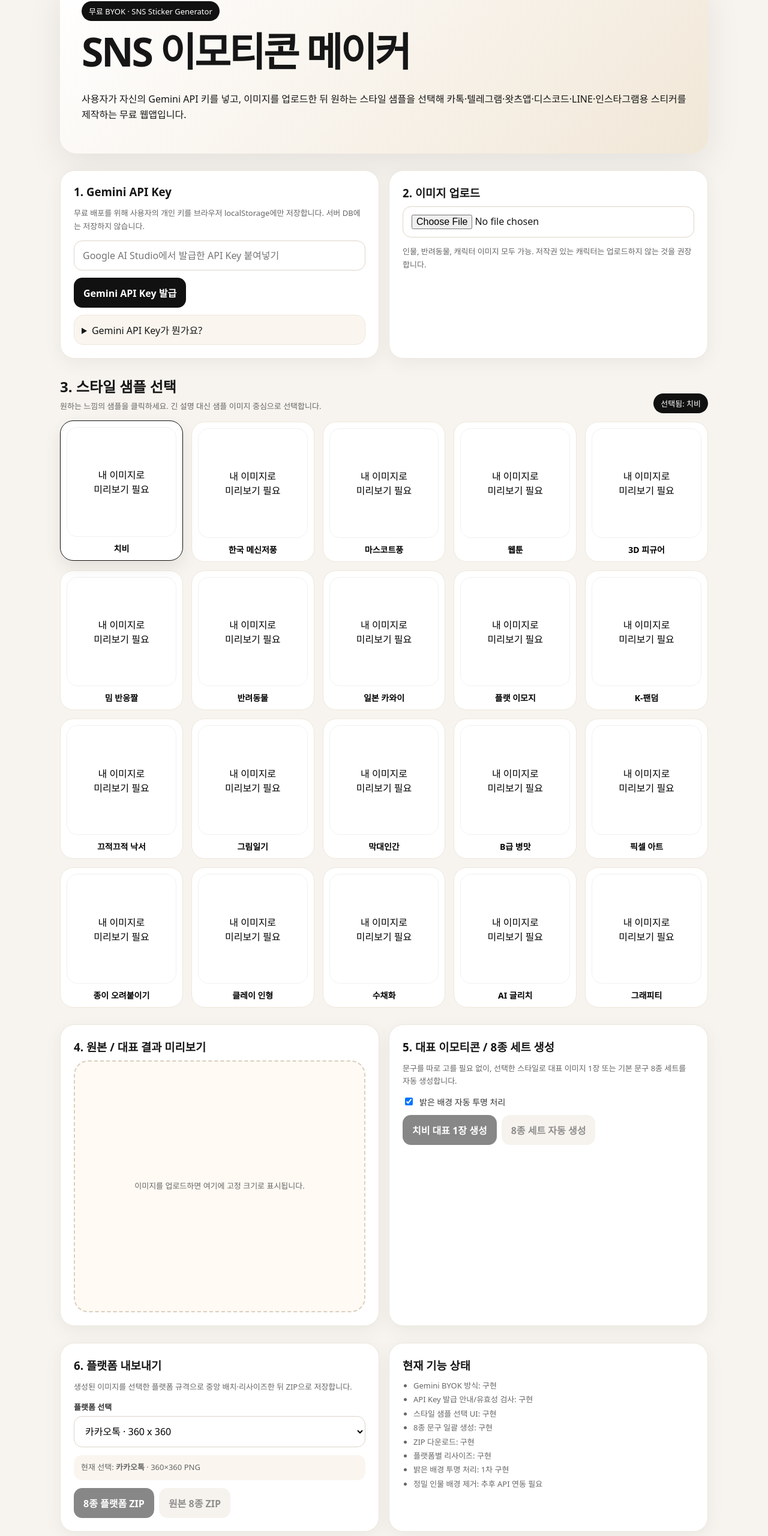
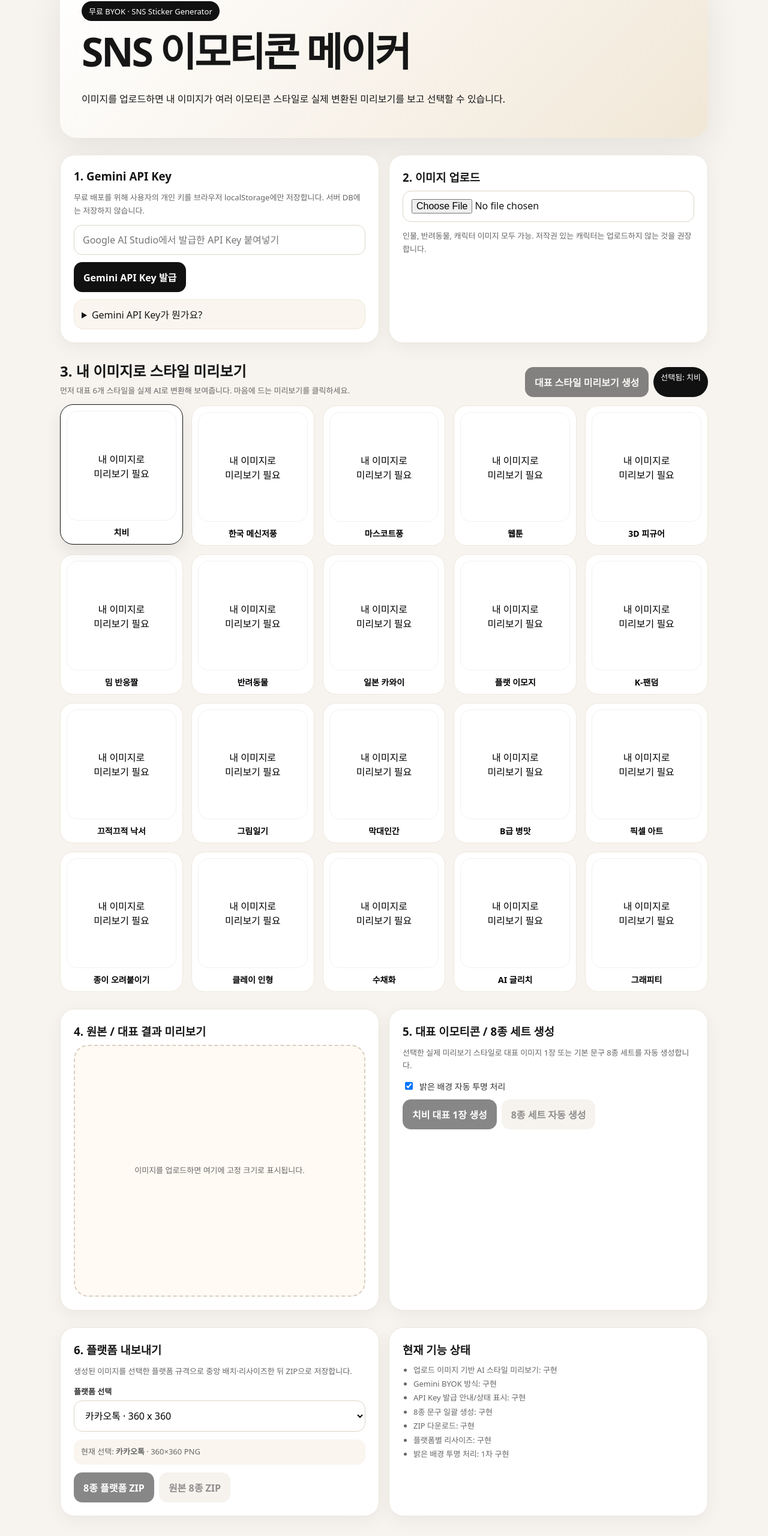
Before and after one commit to REDPAPA1000/sns_emoticon_maker, a Next.js app: page / in a window 1280 px wide. Shown: the part 66-2627 px from the top of the page at 60% size. Built offline with nearby package versions, Linux system fonts and the light colour scheme.

Commit message:
Add AI-generated style preview workflow

```diff
--- a/app/page.tsx
+++ b/app/page.tsx
@@ -12,11 +12,9 @@ import { downloadStickerZip, safeFileName, StickerFile } from '@/lib/zip';
 import { prepareStickerForPlatform, removeLightBackground } from '@/lib/image-processing';
 
 const PHRASES = ['좋아!', '고마워', 'ㅋㅋㅋ', '화이팅', '미안', '대박', '잘자', '인정'];
+const PREVIEW_STYLE_IDS = ['chibi', 'korean-messenger', 'webtoon', 'toy-3d', 'doodle', 'meme-reaction'];
 
-type GeneratedSticker = {
-  phrase: string;
-  image: string;
-};
+type GeneratedSticker = { phrase: string; image: string; };
 
 export default function Home() {
   const [apiKey, setApiKey] = useState('');
@@ -25,70 +23,73 @@ export default function Home() {
   const [selectedPlatformId, setSelectedPlatformId] = useState(PLATFORMS[0].id);
   const [result, setResult] = useState('');
   const [setResults, setSetResults] = useState<GeneratedSticker[]>([]);
+  const [stylePreviews, setStylePreviews] = useState<Record<string, string>>({});
+  const [previewLoadingIds, setPreviewLoadingIds] = useState<string[]>([]);
   const [loading, setLoading] = useState(false);
   const [batchLoading, setBatchLoading] = useState(false);
+  const [previewLoading, setPreviewLoading] = useState(false);
   const [exportLoading, setExportLoading] = useState(false);
   const [removeLightBg, setRemoveLightBg] = useState(true);
   const [batchProgress, setBatchProgress] = useState('');
   const [error, setError] = useState('');
 
-  const selectedPlatform = useMemo(
-    () => PLATFORMS.find((platform) => platform.id === selectedPlatformId) ?? PLATFORMS[0],
-    [selectedPlatformId]
-  );
-
+  const selectedPlatform = useMemo(() => PLATFORMS.find((platform) => platform.id === selectedPlatformId) ?? PLATFORMS[0], [selectedPlatformId]);
   const canGenerate = useMemo(() => Boolean(apiKey && image && selectedStyle), [apiKey, image, selectedStyle]);
 
-  const requestSticker = useCallback(async (targetPhrase: string) => {
+  const requestStickerForStyle = useCallback(async (style: StickerStyle, targetPhrase: string) => {
     const response = await fetch('/api/generate', {
       method: 'POST',
       headers: { 'Content-Type': 'application/json' },
-      body: JSON.stringify({
-        apiKey,
-        imageDataUrl: image,
-        stylePrompt: selectedStyle.prompt,
-        phrase: targetPhrase
-      })
+      body: JSON.stringify({ apiKey, imageDataUrl: image, stylePrompt: style.prompt, phrase: targetPhrase })
     });
-
     const json = await response.json();
-
-    if (!response.ok) {
-      throw new Error(json.error || '생성 실패');
-    }
-
-    if (!json.image) {
-      throw new Error('이미지 응답이 없습니다.');
-    }
-
+    if (!response.ok) throw new Error(json.error || '생성 실패');
+    if (!json.image) throw new Error('이미지 응답이 없습니다.');
     const generatedImage = String(json.image);
     return removeLightBg ? removeLightBackground(generatedImage) : generatedImage;
-  }, [apiKey, image, selectedStyle, removeLightBg]);
+  }, [apiKey, image, removeLightBg]);
+
+  const requestSticker = useCallback((targetPhrase: string) => requestStickerForStyle(selectedStyle, targetPhrase), [requestStickerForStyle, selectedStyle]);
+
+  const generateStylePreviews = useCallback(async () => {
+    setError('');
+    setPreviewLoading(true);
+    setStylePreviews({});
+    const previewStyles = STYLES.filter((style) => PREVIEW_STYLE_IDS.includes(style.id));
+    setPreviewLoadingIds(previewStyles.map((style) => style.id));
+
+    try {
+      const nextPreviews: Record<string, string> = {};
+      for (const style of previewStyles) {
+        setPreviewLoadingIds((ids) => ids.includes(style.id) ? ids : [...ids, style.id]);
+        const generated = await requestStickerForStyle(style, '');
+        nextPreviews[style.id] = generated;
+        setStylePreviews({ ...nextPreviews });
+        setPreviewLoadingIds((ids) => ids.filter((id) => id !== style.id));
+      }
+      if (previewStyles[0]) setSelectedStyle(previewStyles[0]);
+    } catch (event: unknown) {
+      const message = event instanceof Error ? event.message : '스타일 미리보기 생성 중 오류가 발생했습니다.';
+      setError(message);
+    } finally {
+      setPreviewLoading(false);
+      setPreviewLoadingIds([]);
+    }
+  }, [requestStickerForStyle]);
 
   const generate = useCallback(async () => {
-    setError('');
-    setLoading(true);
-    setResult('');
-
+    setError(''); setLoading(true); setResult('');
     try {
       const generated = await requestSticker('');
       setResult(generated);
     } catch (event: unknown) {
-      const message = event instanceof Error ? event.message : '오류가 발생했습니다.';
-      setError(message);
-    } finally {
-      setLoading(false);
-    }
+      setError(event instanceof Error ? event.message : '오류가 발생했습니다.');
+    } finally { setLoading(false); }
   }, [requestSticker]);
 
   const generateSet = useCallback(async () => {
-    setError('');
-    setBatchLoading(true);
-    setSetResults([]);
-    setBatchProgress(`0 / ${PHRASES.length} 생성 준비 중`);
-
+    setError(''); setBatchLoading(true); setSetResults([]); setBatchProgress(`0 / ${PHRASES.length} 생성 준비 중`);
     const nextResults: GeneratedSticker[] = [];
-
     try {
       for (let index = 0; index < PHRASES.length; index += 1) {
         const currentPhrase = PHRASES[index];
@@ -97,226 +98,68 @@ export default function Home() {
         nextResults.push({ phrase: currentPhrase, image: generated });
         setSetResults([...nextResults]);
       }
-
       setBatchProgress(`${PHRASES.length} / ${PHRASES.length} 생성 완료`);
     } catch (event: unknown) {
-      const message = event instanceof Error ? event.message : '세트 생성 중 오류가 발생했습니다.';
-      setError(message);
+      setError(event instanceof Error ? event.message : '세트 생성 중 오류가 발생했습니다.');
       setBatchProgress('생성 실패');
-    } finally {
-      setBatchLoading(false);
-    }
+    } finally { setBatchLoading(false); }
   }, [requestSticker]);
 
   const downloadOriginalSet = useCallback(async () => {
     try {
-      const files: StickerFile[] = setResults.map((item, index) => ({
-        fileName: `${String(index + 1).padStart(2, '0')}_${selectedStyle.id}_${safeFileName(item.phrase)}.png`,
-        dataUrl: item.image
-      }));
-
+      const files: StickerFile[] = setResults.map((item, index) => ({ fileName: `${String(index + 1).padStart(2, '0')}_${selectedStyle.id}_${safeFileName(item.phrase)}.png`, dataUrl: item.image }));
       await downloadStickerZip(files, `sns-${selectedStyle.id}-original-8set.zip`);
-    } catch (event: unknown) {
-      const message = event instanceof Error ? event.message : 'ZIP 다운로드 중 오류가 발생했습니다.';
-      setError(message);
-    }
+    } catch (event: unknown) { setError(event instanceof Error ? event.message : 'ZIP 다운로드 중 오류가 발생했습니다.'); }
   }, [selectedStyle.id, setResults]);
 
   const downloadPlatformSet = useCallback(async () => {
-    setError('');
-    setExportLoading(true);
-
+    setError(''); setExportLoading(true);
     try {
       const files: StickerFile[] = [];
-
       for (let index = 0; index < setResults.length; index += 1) {
         const item = setResults[index];
-        const resized = await prepareStickerForPlatform(item.image, {
-          width: selectedPlatform.width,
-          height: selectedPlatform.height,
-          removeLightBg,
-          paddingRatio: 0.88
-        });
-
-        files.push({
-          fileName: `${String(index + 1).padStart(2, '0')}_${selectedPlatform.id}_${selectedStyle.id}_${safeFileName(item.phrase)}.png`,
-          dataUrl: resized
-        });
+        const resized = await prepareStickerForPlatform(item.image, { width: selectedPlatform.width, height: selectedPlatform.height, removeLightBg, paddingRatio: 0.88 });
+        files.push({ fileName: `${String(index + 1).padStart(2, '0')}_${selectedPlatform.id}_${selectedStyle.id}_${safeFileName(item.phrase)}.png`, dataUrl: resized });
       }
-
       await downloadStickerZip(files, `${selectedPlatform.id}-${selectedStyle.id}-${selectedPlatform.width}x${selectedPlatform.height}-8set.zip`);
-    } catch (event: unknown) {
-      const message = event instanceof Error ? event.message : '플랫폼 ZIP 변환 중 오류가 발생했습니다.';
-      setError(message);
-    } finally {
-      setExportLoading(false);
-    }
+    } catch (event: unknown) { setError(event instanceof Error ? event.message : '플랫폼 ZIP 변환 중 오류가 발생했습니다.'); }
+    finally { setExportLoading(false); }
   }, [removeLightBg, selectedPlatform, selectedStyle.id, setResults]);
 
   const downloadPlatformSingle = useCallback(async () => {
     if (!result) return;
-    setError('');
-    setExportLoading(true);
-
+    setError(''); setExportLoading(true);
     try {
-      const resized = await prepareStickerForPlatform(result, {
-        width: selectedPlatform.width,
-        height: selectedPlatform.height,
-        removeLightBg,
-        paddingRatio: 0.88
-      });
-
-      await downloadStickerZip([
-        {
-          fileName: `single_${selectedPlatform.id}_${selectedStyle.id}.png`,
-          dataUrl: resized
-        }
-      ], `single-${selectedPlatform.id}-${selectedStyle.id}.zip`);
-    } catch (event: unknown) {
-      const message = event instanceof Error ? event.message : '대표 이미지 변환 중 오류가 발생했습니다.';
-      setError(message);
-    } finally {
-      setExportLoading(false);
-    }
+      const resized = await prepareStickerForPlatform(result, { width: selectedPlatform.width, height: selectedPlatform.height, removeLightBg, paddingRatio: 0.88 });
+      await downloadStickerZip([{ fileName: `single_${selectedPlatform.id}_${selectedStyle.id}.png`, dataUrl: resized }], `single-${selectedPlatform.id}-${selectedStyle.id}.zip`);
+    } catch (event: unknown) { setError(event instanceof Error ? event.message : '대표 이미지 변환 중 오류가 발생했습니다.'); }
+    finally { setExportLoading(false); }
   }, [removeLightBg, result, selectedPlatform, selectedStyle.id]);
 
   return (
     <main className="container">
-      <section className="hero">
-        <span className="badge">무료 BYOK · SNS Sticker Generator</span>
-        <h1>SNS 이모티콘 메이커</h1>
-        <p>
-          사용자가 자신의 Gemini API 키를 넣고, 이미지를 업로드한 뒤 원하는 스타일 샘플을 선택해
-          카톡·텔레그램·왓츠앱·디스코드·LINE·인스타그램용 스티커를 제작하는 무료 웹앱입니다.
-        </p>
+      <section className="hero"><span className="badge">무료 BYOK · SNS Sticker Generator</span><h1>SNS 이모티콘 메이커</h1><p>이미지를 업로드하면 내 이미지가 여러 이모티콘 스타일로 실제 변환된 미리보기를 보고 선택할 수 있습니다.</p></section>
+
+      <section className="section grid grid-2 fixed-grid"><ApiKeyBox onChange={setApiKey} /><ImageUploader onImage={setImage} /></section>
+
+      <section className="section">
+        <div className="style-toolbar">
+          <div><h2>3. 내 이미지로 스타일 미리보기</h2><p className="small">먼저 대표 6개 스타일을 실제 AI로 변환해 보여줍니다. 마음에 드는 미리보기를 클릭하세요.</p></div>
+          <div className="button-row"><button className="btn" disabled={!apiKey || !image || previewLoading || loading || batchLoading} onClick={generateStylePreviews}>{previewLoading ? '미리보기 생성 중...' : '대표 스타일 미리보기 생성'}</button><span className="badge">선택됨: {selectedStyle.name}</span></div>
+        </div>
+        <StyleGrid selected={selectedStyle.id} onSelect={setSelectedStyle} previews={stylePreviews} loadingIds={previewLoadingIds} />
       </section>
 
       <section className="section grid grid-2 fixed-grid">
-        <ApiKeyBox onChange={setApiKey} />
-        <ImageUploader onImage={setImage} />
+        <div className="card"><h3>4. 원본 / 대표 결과 미리보기</h3><div className="preview-box">{result ? <img src={result} alt="generated sticker" /> : image ? <img src={image} alt="uploaded image" /> : <p className="small">이미지를 업로드하면 여기에 고정 크기로 표시됩니다.</p>}</div>{result && <div className="button-row"><a className="btn" href={result} download={`sns-sticker-${selectedStyle.id}.png`}>대표 PNG 다운로드</a><button className="btn secondary" disabled={exportLoading} onClick={downloadPlatformSingle}>대표 플랫폼 ZIP</button></div>}</div>
+        <div className="card"><h3>5. 대표 이모티콘 / 8종 세트 생성</h3><p className="small">선택한 실제 미리보기 스타일로 대표 이미지 1장 또는 기본 문구 8종 세트를 자동 생성합니다.</p><label className="check-row"><input type="checkbox" checked={removeLightBg} onChange={(event) => setRemoveLightBg(event.target.checked)} /><span>밝은 배경 자동 투명 처리</span></label><div className="button-row"><button className="btn" disabled={!canGenerate || loading || batchLoading || previewLoading} onClick={generate}>{loading ? '생성 중...' : `${selectedStyle.name} 대표 1장 생성`}</button><button className="btn secondary" disabled={!canGenerate || loading || batchLoading || previewLoading} onClick={generateSet}>{batchLoading ? '8종 생성 중...' : '8종 세트 자동 생성'}</button></div>{batchProgress && <p className="small">{batchProgress}</p>}{error && <p className="small error-text">{error}</p>}</div>
       </section>
 
-      <section className="section">
-        <div className="style-toolbar">
-          <div>
-            <h2>3. 스타일 샘플 선택</h2>
-            <p className="small">원하는 느낌의 샘플을 클릭하세요. 긴 설명 대신 샘플 이미지 중심으로 선택합니다.</p>
-          </div>
-          <span className="badge">선택됨: {selectedStyle.name}</span>
-        </div>
-        <StyleGrid selected={selectedStyle.id} onSelect={setSelectedStyle} />
-      </section>
+      <section className="section grid grid-2 fixed-grid"><div className="card"><h3>6. 플랫폼 내보내기</h3><p className="small">생성된 이미지를 선택한 플랫폼 규격으로 중앙 배치·리사이즈한 뒤 ZIP으로 저장합니다.</p><label className="label">플랫폼 선택</label><select className="input" value={selectedPlatformId} onChange={(event) => setSelectedPlatformId(event.target.value)}>{PLATFORMS.map((platform) => <option key={platform.id} value={platform.id}>{platform.name} · {platform.size}</option>)}</select><p className="small selected-platform">현재 선택: <b>{selectedPlatform.name}</b> · {selectedPlatform.width}×{selectedPlatform.height} PNG</p><div className="button-row"><button className="btn" disabled={setResults.length === 0 || batchLoading || exportLoading} onClick={downloadPlatformSet}>{exportLoading ? '변환 중...' : '8종 플랫폼 ZIP'}</button><button className="btn secondary" disabled={setResults.length === 0 || batchLoading || exportLoading} onClick={downloadOriginalSet}>원본 8종 ZIP</button></div></div><div className="card"><h3>현재 기능 상태</h3><ul className="small status-list"><li>업로드 이미지 기반 AI 스타일 미리보기: 구현</li><li>Gemini BYOK 방식: 구현</li><li>API Key 발급 안내/상태 표시: 구현</li><li>8종 문구 일괄 생성: 구현</li><li>ZIP 다운로드: 구현</li><li>플랫폼별 리사이즈: 구현</li><li>밝은 배경 투명 처리: 1차 구현</li></ul></div></section>
 
-      <section className="section grid grid-2 fixed-grid">
-        <div className="card">
-          <h3>4. 원본 / 대표 결과 미리보기</h3>
-          <div className="preview-box">
-            {result ? (
-              <img src={result} alt="generated sticker" />
-            ) : image ? (
-              <img src={image} alt="uploaded image" />
-            ) : (
-              <p className="small">이미지를 업로드하면 여기에 고정 크기로 표시됩니다.</p>
-            )}
-          </div>
-          {result && (
-            <div className="button-row">
-              <a className="btn" href={result} download={`sns-sticker-${selectedStyle.id}.png`}>대표 PNG 다운로드</a>
-              <button className="btn secondary" disabled={exportLoading} onClick={downloadPlatformSingle}>대표 플랫폼 ZIP</button>
-            </div>
-          )}
-        </div>
+      {setResults.length > 0 && <section className="section"><h2>8종 생성 결과</h2><div className="grid grid-4 fixed-grid">{setResults.map((item, index) => <div className="card" key={`${item.phrase}-${index}`}><div className="thumb-box"><img src={item.image} alt={`${item.phrase} sticker`} /></div><strong>{index + 1}. {item.phrase}</strong><a className="small" href={item.image} download={`${String(index + 1).padStart(2, '0')}_${selectedStyle.id}_${safeFileName(item.phrase)}.png`}>개별 PNG 다운로드</a></div>)}</div></section>}
 
-        <div className="card">
-          <h3>5. 대표 이모티콘 / 8종 세트 생성</h3>
-          <p className="small">
-            문구를 따로 고를 필요 없이, 선택한 스타일로 대표 이미지 1장 또는 기본 문구 8종 세트를 자동 생성합니다.
-          </p>
-
-          <label className="check-row">
-            <input type="checkbox" checked={removeLightBg} onChange={(event) => setRemoveLightBg(event.target.checked)} />
-            <span>밝은 배경 자동 투명 처리</span>
-          </label>
-
-          <div className="button-row">
-            <button className="btn" disabled={!canGenerate || loading || batchLoading} onClick={generate}>
-              {loading ? '생성 중...' : `${selectedStyle.name} 대표 1장 생성`}
-            </button>
-            <button className="btn secondary" disabled={!canGenerate || loading || batchLoading} onClick={generateSet}>
-              {batchLoading ? '8종 생성 중...' : '8종 세트 자동 생성'}
-            </button>
-          </div>
-
-          {batchProgress && <p className="small">{batchProgress}</p>}
-          {error && <p className="small error-text">{error}</p>}
-        </div>
-      </section>
-
-      <section className="section grid grid-2 fixed-grid">
-        <div className="card">
-          <h3>6. 플랫폼 내보내기</h3>
-          <p className="small">생성된 이미지를 선택한 플랫폼 규격으로 중앙 배치·리사이즈한 뒤 ZIP으로 저장합니다.</p>
-          <label className="label">플랫폼 선택</label>
-          <select className="input" value={selectedPlatformId} onChange={(event) => setSelectedPlatformId(event.target.value)}>
-            {PLATFORMS.map((platform) => (
-              <option key={platform.id} value={platform.id}>{platform.name} · {platform.size}</option>
-            ))}
-          </select>
-          <p className="small selected-platform">
-            현재 선택: <b>{selectedPlatform.name}</b> · {selectedPlatform.width}×{selectedPlatform.height} PNG
-          </p>
-          <div className="button-row">
-            <button className="btn" disabled={setResults.length === 0 || batchLoading || exportLoading} onClick={downloadPlatformSet}>
-              {exportLoading ? '변환 중...' : '8종 플랫폼 ZIP'}
-            </button>
-            <button className="btn secondary" disabled={setResults.length === 0 || batchLoading || exportLoading} onClick={downloadOriginalSet}>
-              원본 8종 ZIP
-            </button>
-          </div>
-        </div>
-
-        <div className="card">
-          <h3>현재 기능 상태</h3>
-          <ul className="small status-list">
-            <li>Gemini BYOK 방식: 구현</li>
-            <li>API Key 발급 안내/유효성 검사: 구현</li>
-            <li>스타일 샘플 선택 UI: 구현</li>
-            <li>8종 문구 일괄 생성: 구현</li>
-            <li>ZIP 다운로드: 구현</li>
-            <li>플랫폼별 리사이즈: 구현</li>
-            <li>밝은 배경 투명 처리: 1차 구현</li>
-            <li>정밀 인물 배경 제거: 추후 API 연동 필요</li>
-          </ul>
-        </div>
-      </section>
-
-      {setResults.length > 0 && (
-        <section className="section">
-          <h2>8종 생성 결과</h2>
-          <div className="grid grid-4 fixed-grid">
-            {setResults.map((item, index) => (
-              <div className="card" key={`${item.phrase}-${index}`}>
-                <div className="thumb-box">
-                  <img src={item.image} alt={`${item.phrase} sticker`} />
-                </div>
-                <strong>{index + 1}. {item.phrase}</strong>
-                <a
-                  className="small"
-                  href={item.image}
-                  download={`${String(index + 1).padStart(2, '0')}_${selectedStyle.id}_${safeFileName(item.phrase)}.png`}
-                >
-                  개별 PNG 다운로드
-                </a>
-              </div>
-            ))}
-          </div>
-        </section>
-      )}
-
-      <section className="section">
-        <h2>플랫폼 내보내기 목표</h2>
-        <PlatformGrid />
-      </section>
+      <section className="section"><h2>플랫폼 내보내기 목표</h2><PlatformGrid /></section>
     </main>
   );
 }
```
